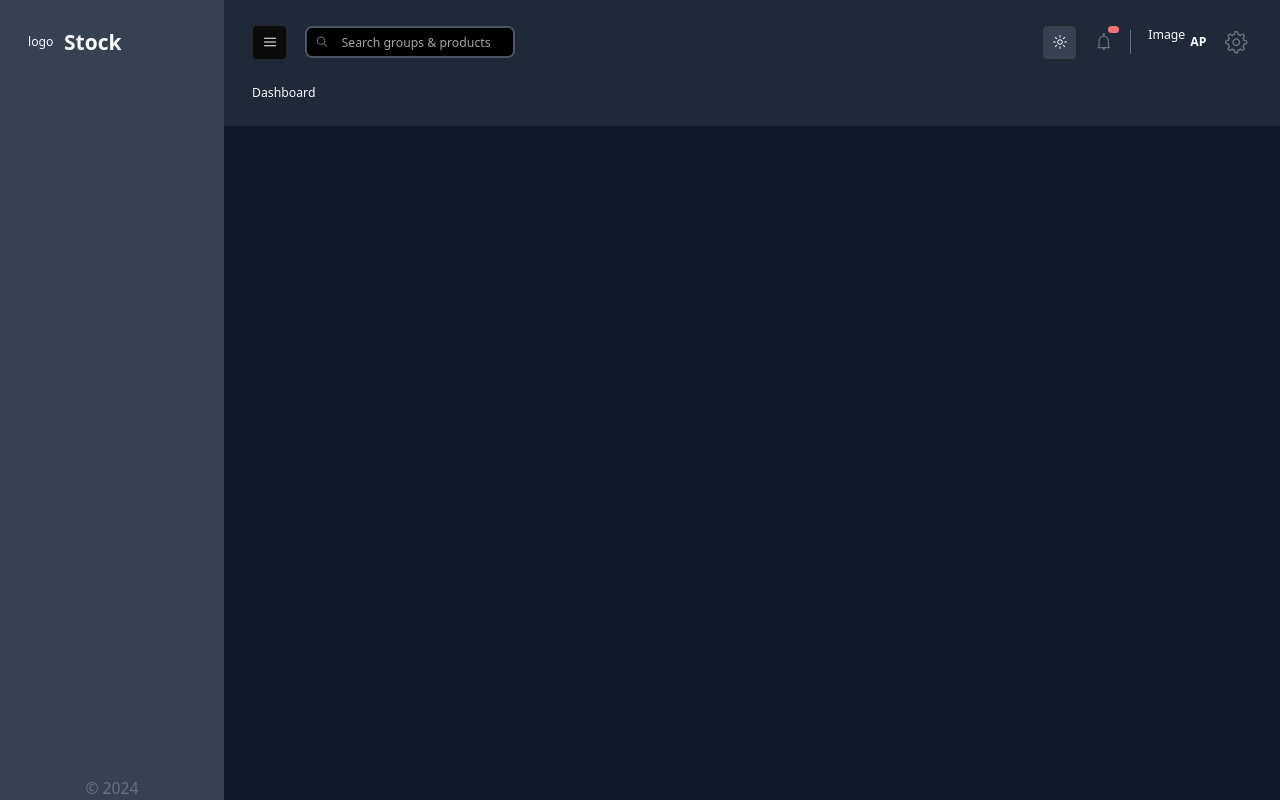
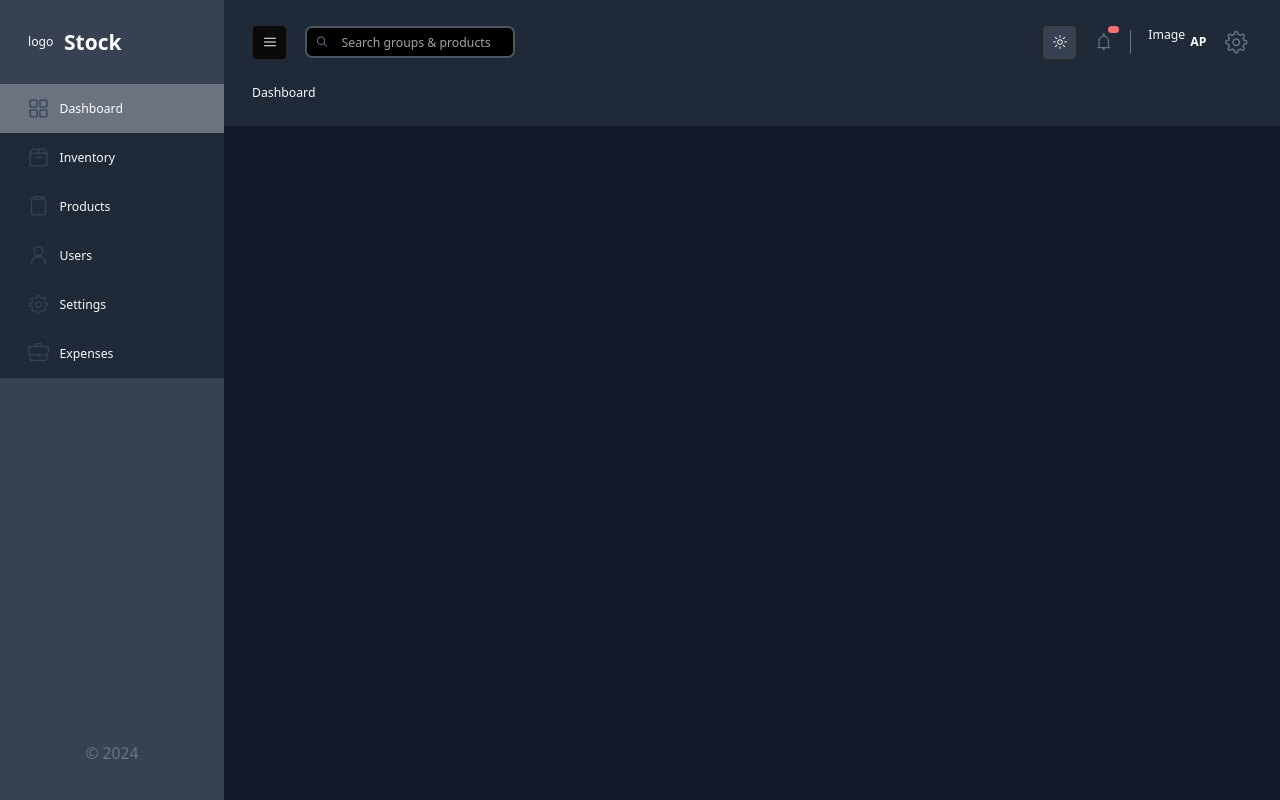
Before and after one commit to git-ashwinpandey/InventoryWatch, a Next.js app: page / in a window 1280 px wide. Built offline with nearby package versions, Linux system fonts and the light colour scheme.

Commit message:
SidebarLinks component

```diff
--- a/app/(components)/Sidebar/SidebarLink.tsx
+++ b/app/(components)/Sidebar/SidebarLink.tsx
@@ -1,21 +1,29 @@
+import { useSidebarStore } from '@/state';
 import Link from 'next/link';
 import { usePathname } from 'next/navigation';
 import React from 'react'
 
 interface SidebarLinkProps {
     href: string;
-    icon: React.ReactNode;
+    icon: React.ElementType;
     label: string;
     isCollapsed: boolean;
 }
 
-const SidebarLink = ({ href, icon, label, isCollapsed }: SidebarLinkProps) => {
+const SidebarLink = ({ href, icon: Icon, label, isCollapsed }: SidebarLinkProps) => {
     const pathname = usePathname();
     const isActive = pathname === href || (pathname === '/' && href === '/dashboard');
+    const isSidebarCollapsed = useSidebarStore((state) => state.isSidebarCollapsed)
     return (
         <Link href={href}>
-            <div className={``}>
-
+            <div className={`cursor-pointer flex items-center
+                ${isSidebarCollapsed ? 'justify-center py-4' : 'justify-start px-8 py-4'}
+                hover:text-blue-500 hover:bg-blue-100 gap-3 transition-colors ${isActive ? 'bg-blue-200 dark:bg-gray-500 dark:text-white' : 'dark:bg-gray-800'}
+            `}>
+                <Icon className='w-6 h-6 !text-gray-700' />
+                <span className={`${isSidebarCollapsed ? 'hidden' : 'block'}`}>
+                    {label}
+                </span>
             </div>
         </Link>
     )
--- a/app/(components)/Sidebar/index.tsx
+++ b/app/(components)/Sidebar/index.tsx
@@ -2,8 +2,9 @@
 
 import { Button } from '@/components/ui/Button'
 import { useSidebarStore } from '@/state'
-import { HamburgerMenuIcon } from '@radix-ui/react-icons'
+import { ArchiveIcon, BackpackIcon, ClipboardIcon, DashboardIcon, GearIcon, HamburgerMenuIcon, PersonIcon } from '@radix-ui/react-icons'
 import React, { useEffect, useState } from 'react'
+import SidebarLink from './SidebarLink'
 
 
 const Sidebar = () => {
@@ -40,11 +41,16 @@ const Sidebar = () => {
 
       { /* SIDEBAR LINKS */}
       <div className='flex-grow mt-8'>
-
+        <SidebarLink href='/dashboard' icon={DashboardIcon} label='Dashboard' isCollapsed={isSidebarCollapsed}/>
+        <SidebarLink href='/inventory' icon={ArchiveIcon} label='Inventory' isCollapsed={isSidebarCollapsed}/>
+        <SidebarLink href='/products' icon={ClipboardIcon} label='Products' isCollapsed={isSidebarCollapsed}/>
+        <SidebarLink href='/users' icon={PersonIcon} label='Users' isCollapsed={isSidebarCollapsed}/>
+        <SidebarLink href='/settings' icon={GearIcon} label='Settings' isCollapsed={isSidebarCollapsed}/>
+        <SidebarLink href='/expenses' icon={BackpackIcon} label='Expenses' isCollapsed={isSidebarCollapsed}/>
       </div>
 
       {/* SIDEBAR FOOTER */}
-      <div>
+      <div className={`${isSidebarCollapsed ? 'hidden' : 'block'} mb-10`}>
         <p className='text-center text-lg text-gray-500'>&copy; 2024</p>
       </div>
     </div>
```
